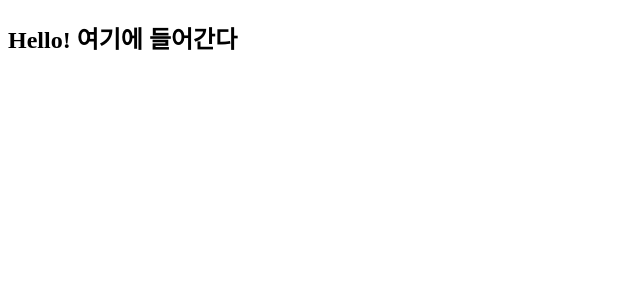
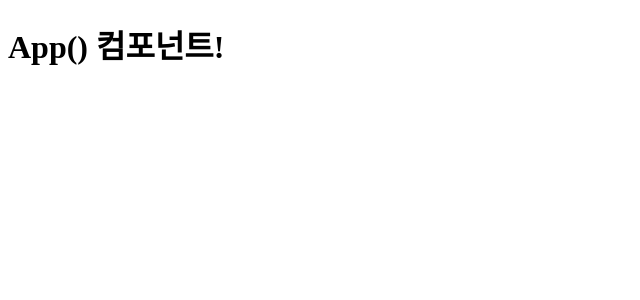
Before and after one commit to YINAKIM/React_ex01__movieApp, a React (Create React App) app: page / in a window 1280 px wide. Shown: the top 300 px of the page, without its empty margins (0-640 px from the left). Built offline with nearby package versions, Linux system fonts and the light colour scheme.

Commit message:
react기본1,  컴포넌트-필기 Component.txt

```diff
--- a/src/App.js
+++ b/src/App.js
@@ -1,6 +1,10 @@
 import React from 'react';
 
-function App() {
-  return <h2>Hello! 여기에 들어간다</h2>;
+function app() {
+  return(
+      <div>
+        <h1> App() 컴포넌트! </h1>
+      </div>
+  );
 }
-export default App;
+export default app;
--- a/src/index.js
+++ b/src/index.js
@@ -2,6 +2,7 @@ import React from 'react';
 import ReactDOM from 'react-dom';
 import App from './App';
 
-ReactDOM.render(<App />,
-   document.getElementById('root')
+ReactDOM.render(
+    <App />, //import받은 바로 그 컴포넌트
+    document.getElementById('root') //이위치에 그려리
 );
```
Also changed, not shown: src/ComponentTest.js (added, +12 -0 lines), src/react-basic/Component.txt (added).
